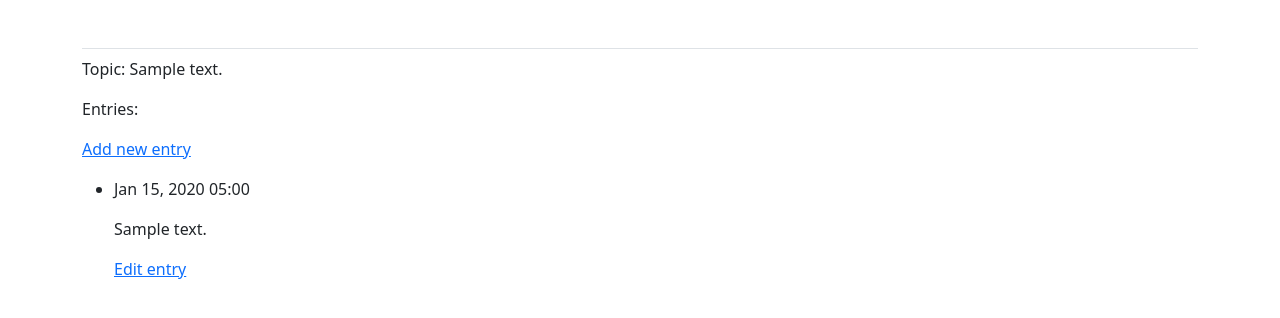
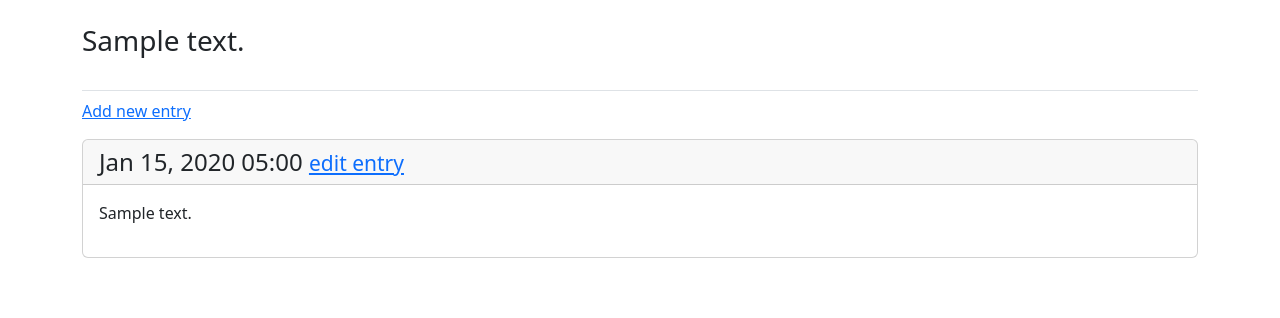
Before and after one commit to becathey/learning-log-django, a Django app: page /topics/1/ in a window 1280 px wide. Shown: the part 58-376 px from the top of the page. Run offline with Django 4.2, Linux system fonts and the light colour scheme; a user stored in the database is signed in; tables that the repository leaves empty hold one stand-in row (values such as "Sample post"); some libraries are stand-ins or nearby versions.

Commit message:
Apply styling to topic template

```diff
--- a/learning_logs/templates/learning_logs/topic.html
+++ b/learning_logs/templates/learning_logs/topic.html
@@ -1,22 +1,25 @@
 {% extends 'learning_logs/base.html' %}
+{% block page_header %}
+    <h3>{{topic}}</h3>
+{% endblock page_header %}
 
 {% block content %}
-<p>Topic: {{topic}}</p>
-<p>Entries:</p>
-<p><a href="{% url 'learning_logs:new_entry' topic.id %}">
-    Add new entry
-</a></p>
-<ul>
-    {% for entry in entries %}
-        <li>
-            <p>{{entry.date_added|date:'M d, Y H:i'}}</p>
-            <p>{{entry.text|linebreaks}}</p>
-            <p><a href="{% url 'learning_logs:edit_entry' entry.id %}">
-                Edit entry
-            </a></p>
-        </li>
-    {% empty %}
-        <li>There are no entries for this topic yet.</li>
-    {% endfor %}
-</ul>
+<p>
+    <a href="{% url 'learning_logs:new_entry' topic.id %}">Add new entry</a>
+</p>
+
+{% for entry in entries %}
+    <div class="card mb-3">
+        <h4 class="card-header">
+            {{entry.date_added|date:'M d, Y H:i'}}
+            <small><a href="{% url 'learning_logs:edit_entry' entry.id %}">
+                edit entry
+            </a></small>
+        </h4>
+        <div class="card-body">{{entry.text|linebreaks}}</div>
+    </div>
+{% empty %}
+    <p>There are no entries for this topic yet.</p>
+{% endfor %}
+
 {% endblock content %}
```
